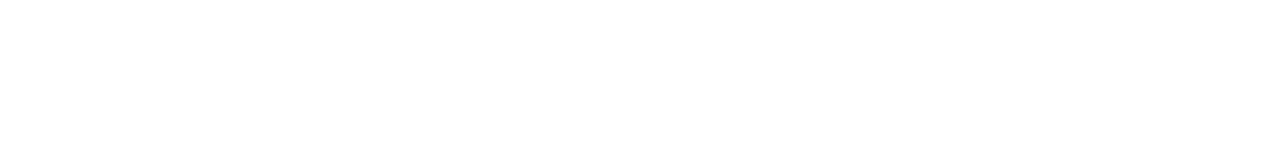
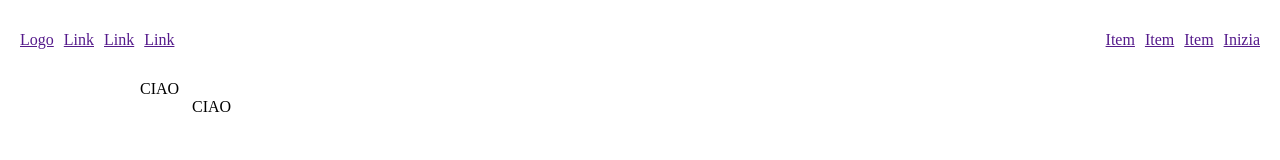
Before and after one commit to dariotardi7/htmlcss-dropbox, a plain HTML site: page index.html in a window 1280 px wide. Drawn offline with Linux system fonts and the light colour scheme.

Commit message:
feat: completamento struttura header

```diff
--- a/css/style.css
+++ b/css/style.css
@@ -8,3 +8,38 @@
 img {
     max-width: 100%;
 }
+
+ul {
+    list-style: none;
+}
+
+/* LAYOUT */
+.container {
+    width: 70%;
+    max-width: 900px;
+    margin: 0 auto;
+}
+
+.container-large {
+    width: 80%;
+    max-width: 1000px;
+    margin: 0 auto;
+}
+
+/* UTILITIES */
+.flex {
+    display: flex;
+}
+
+.g-10 {
+    gap: 10px;
+}
+
+/* HEADER */
+header {
+    height: 80px;
+    display: flex;
+    align-items: center;
+    justify-content: space-between;
+    padding: 0 20px;
+}
--- a/index.html
+++ b/index.html
@@ -7,15 +7,42 @@
     <link rel="stylesheet" href="./css/style.css" />
 </head>
 <body>
-    <header></header>
+    <header>
+        <ul class="header-left flex g-10">
+            <li>
+                <a href="">Logo</a>
+            </li>
+            <li><a href="">Link</a></li>
+            <li><a href="">Link</a></li>
+            <li><a href="">Link</a></li>
+        </ul>
+
+        <ul class="header right flex g-10">
+            <li><a href="">Item</a></li>
+            <li><a href="">Item</a></li>
+            <li><a href="">Item</a></li>
+            <li>
+                <a href="">Inizia</a>
+            </li>
+        </ul>
+    </header>
 
     <main>
         <!--Hero section-->
-        <section></section>
+        <section>
+            <div class="container-large">
+                CIAO
+
+            </div>
+        </section>
         <!--Fine hero section-->
 
         <!--Plans section-->
-        <section></section>
+        <section>
+            <div class="container">
+                CIAO
+            </div>
+        </section>
         <!--Fine plans section-->
 
         <!--Partners section-->
```
